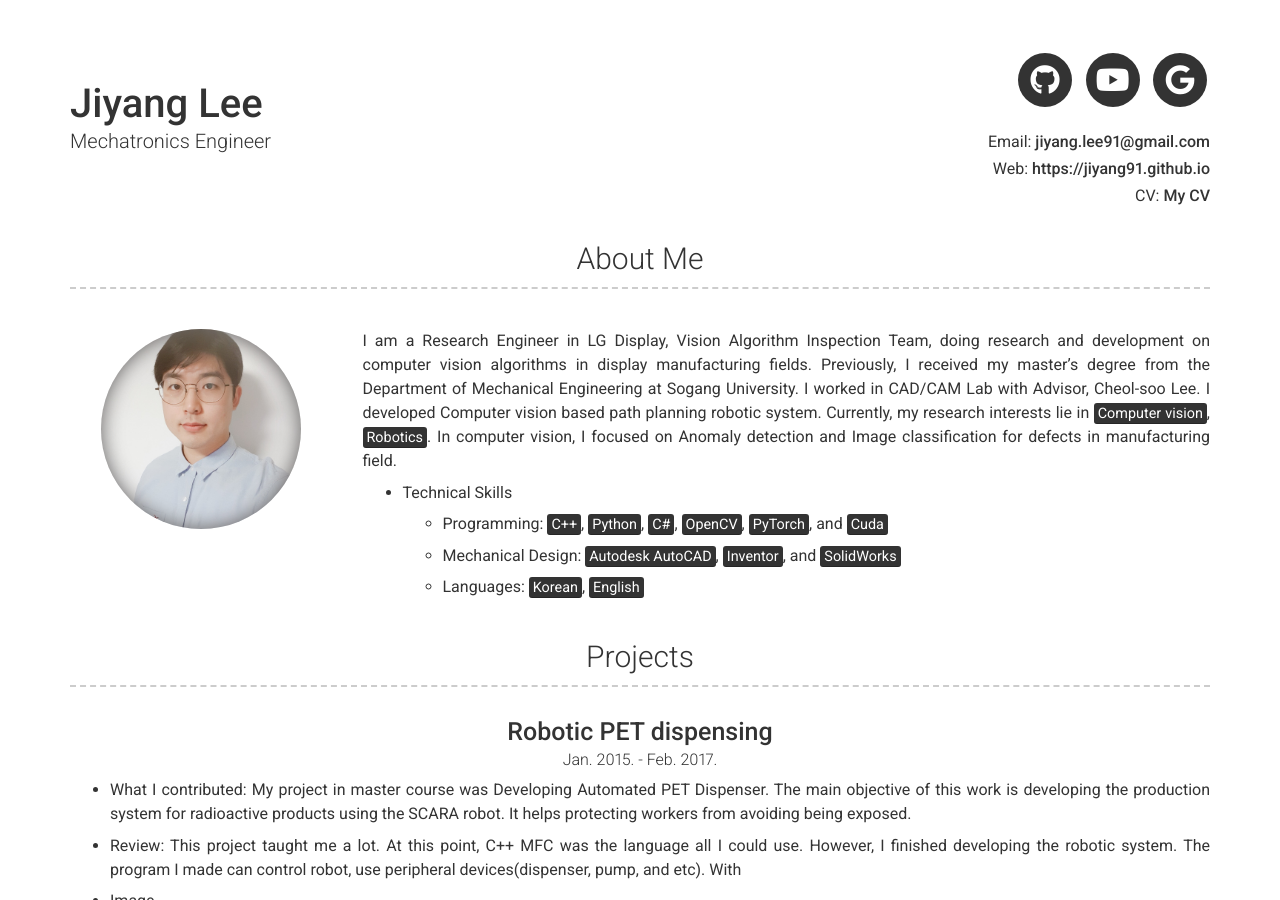
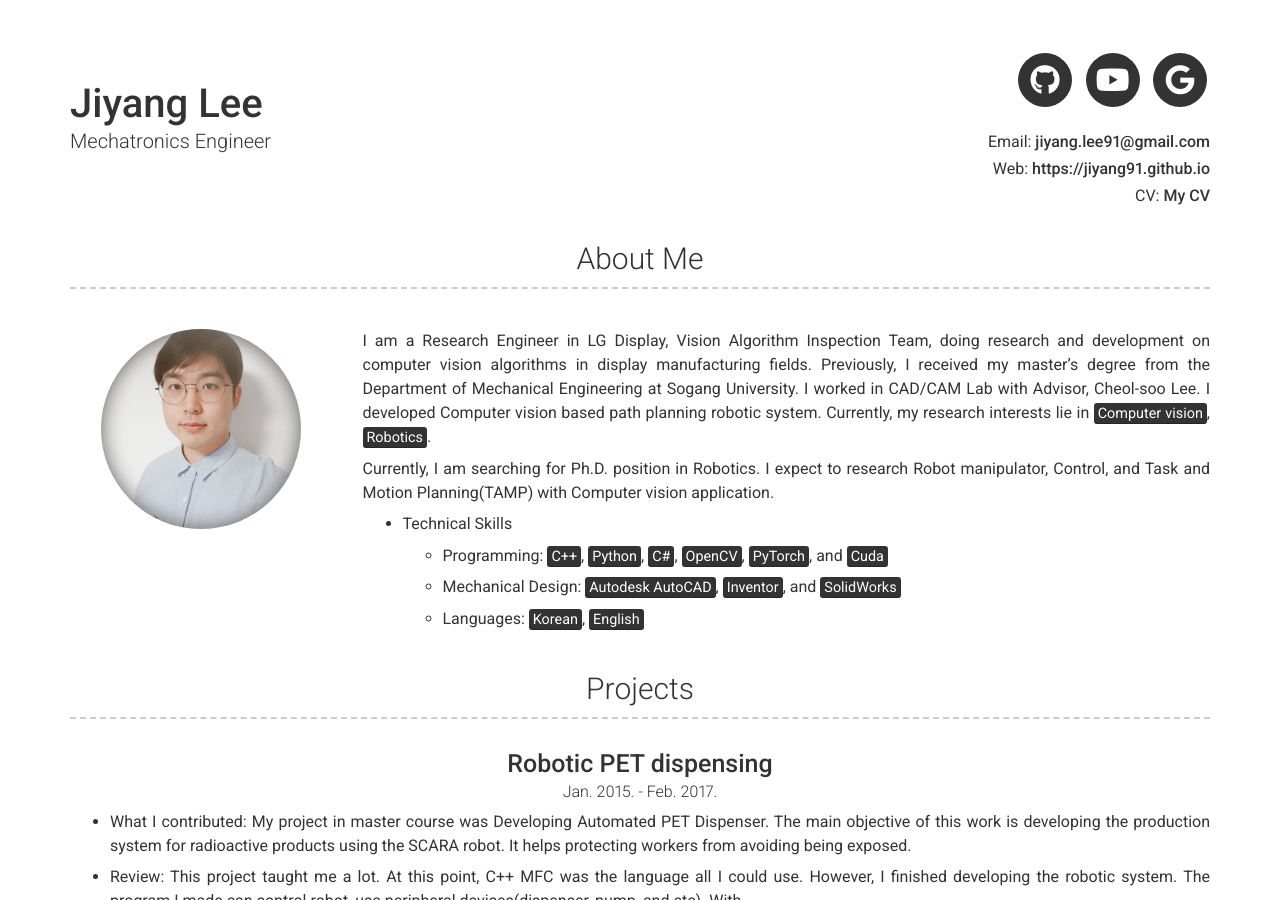
Before and after one commit to jiyang91/jiyang91.github.io, a Jekyll site: the page built from index.md, in a window 1280 px wide and 900 px high. Built offline with Jekyll 4.4.1, drawn with Linux system fonts in a browser that asks for light colours; nearby versions of some CDN libraries.

Commit message:
Change_220705

```diff
--- a/_config.yml
+++ b/_config.yml
@@ -38,7 +38,9 @@ gtag: "G-2YPRTHGBR2"
 about_profile_image: images/jylee.jpg
 about_content: | # this will include new lines to allow paragraphs
 
-  I am a Research Engineer in LG Display, Vision Algorithm Inspection Team, doing research and development on computer vision algorithms in display manufacturing fields. Previously, I received my master's degree from the Department of Mechanical Engineering at Sogang University. I worked in CAD/CAM Lab with Advisor, Cheol-soo Lee. I developed Computer vision based path planning robotic system. Currently, my research interests lie in <mark>Computer vision</mark>, <mark>Robotics</mark>. In computer vision, I focused on Anomaly detection and Image classification for defects in manufacturing field.
+  I am a Research Engineer in LG Display, Vision Algorithm Inspection Team, doing research and development on computer vision algorithms in display manufacturing fields. Previously, I received my master's degree from the Department of Mechanical Engineering at Sogang University. I worked in CAD/CAM Lab with Advisor, Cheol-soo Lee. I developed Computer vision based path planning robotic system. Currently, my research interests lie in <mark>Computer vision</mark>, <mark>Robotics</mark>.
+
+  Currently, I am searching for Ph.D. position in Robotics. I expect to research Robot manipulator, Control, and Task and Motion Planning(TAMP) with Computer vision application.
 
   - Technical Skills
 
```
